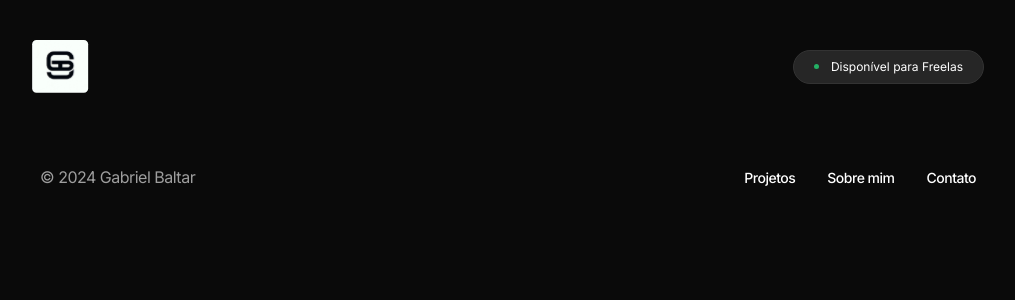
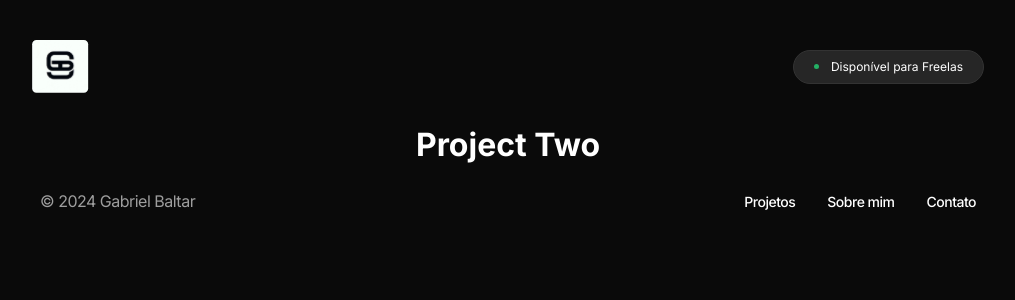
Before and after one commit to gabrielbaltar/react-portfolio, a React (Vite) app: page /projectTwo in a window 1280 px wide. Shown: the top 300 px of the page, without its empty margins (132-1147 px from the left). Built offline with nearby package versions, Linux system fonts and the light colour scheme.

Commit message:
feat: add new project page

```diff
--- a/src/components/Work/mywork.jsx
+++ b/src/components/Work/mywork.jsx
@@ -47,7 +47,7 @@ const Work = ({ customStyle = {} }) => {
       title: 'Título do Card 2',
       description: 'Descrição 2',
       image: imageTwo,
-      link: '/pagina2',
+      link: '/projectTwo',
     },
     {
       title: 'Título do Card 3',
@@ -91,6 +91,7 @@ const Work = ({ customStyle = {} }) => {
             onMouseLeave={() => handleMouseLeave(index)}
             className="cards"
           >
+        <a href={card.link}>
             <Link href={card.link}>
               <img
                 className={hoveredCards[index] ? 'scale' : ''}
@@ -104,11 +105,10 @@ const Work = ({ customStyle = {} }) => {
                 <p>{card.description}</p>
               </div>
               <div className="card-tag">
-                <a href={card.link}>
                   <img src={ArrowIcon} alt="Seta do botão do card" />
-                </a>
               </div>
             </div>
+                </a>
           </div>
         ))}
       </div>
--- a/src/components/Work/styles.css
+++ b/src/components/Work/styles.css
@@ -37,6 +37,10 @@
     justify-content: space-between;
     padding: 0px 2rem;
     gap: 1rem;
+}
+
+.cards-container a {
+    color: #fff;
 }
 
 .cards {
--- a/src/main.jsx
+++ b/src/main.jsx
@@ -10,6 +10,7 @@ import Personal from './pages/PersonalInformation/personal.jsx';
 import { SnackbarProvider } from 'notistack';
 import ProfesionalServices from './pages/ProfesionalServices/profesionalServices.jsx';
 import ProjectDetails from './pages/ProjectDetails/projectsDetails.jsx';
+import ProjectTwo from './pages/ProjectTwo/projectTwo.jsx';
 import './index.css'
 
 createRoot(document.getElementById('root')).render(
@@ -24,6 +25,7 @@ createRoot(document.getElementById('root')).render(
           <Route path="/sobre" element={<Personal />} />
           <Route path="/profesionalServices" element={<ProfesionalServices/>} />
           <Route path="/project" element={<ProjectDetails />} />
+          <Route path="/projectTwo" element={<ProjectTwo />} />
         </Routes>
         <Footer />
       </Router>
--- a/src/pages/ProjectDetails/projectsDetails.jsx
+++ b/src/pages/ProjectDetails/projectsDetails.jsx
@@ -1,4 +1,4 @@
-// import 'style.css';
+import './style.css';
 
 const ProjectDetails = () => {
 
--- /dev/null
+++ b/src/pages/ProjectTwo/projectTwo.jsx
@@ -0,0 +1,12 @@
+import './style.css';
+
+const ProjectTwo = () => {
+
+    return (
+        <div>
+            <h1>Project Two</h1>
+        </div>
+    );
+}
+
+export default ProjectTwo;
```
Also changed, not shown: src/pages/ProjectTwo/style.css (added).
